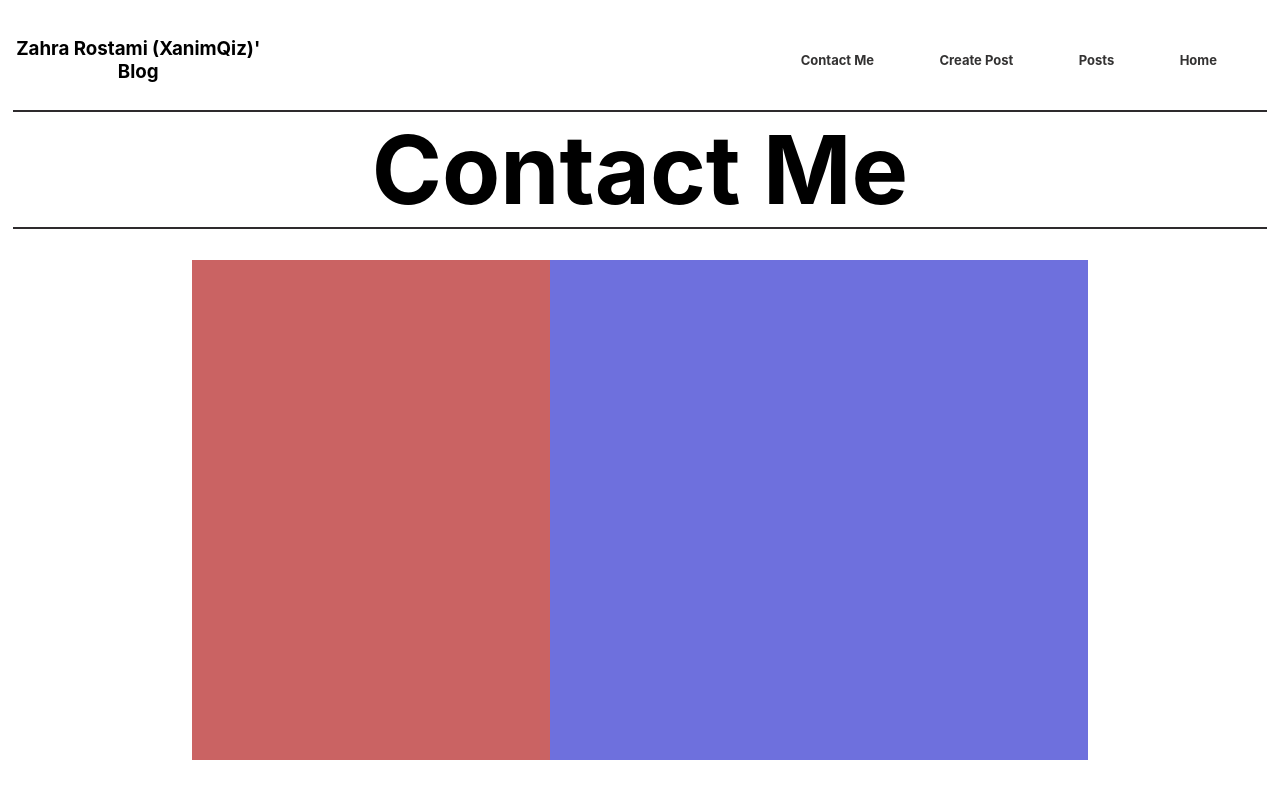
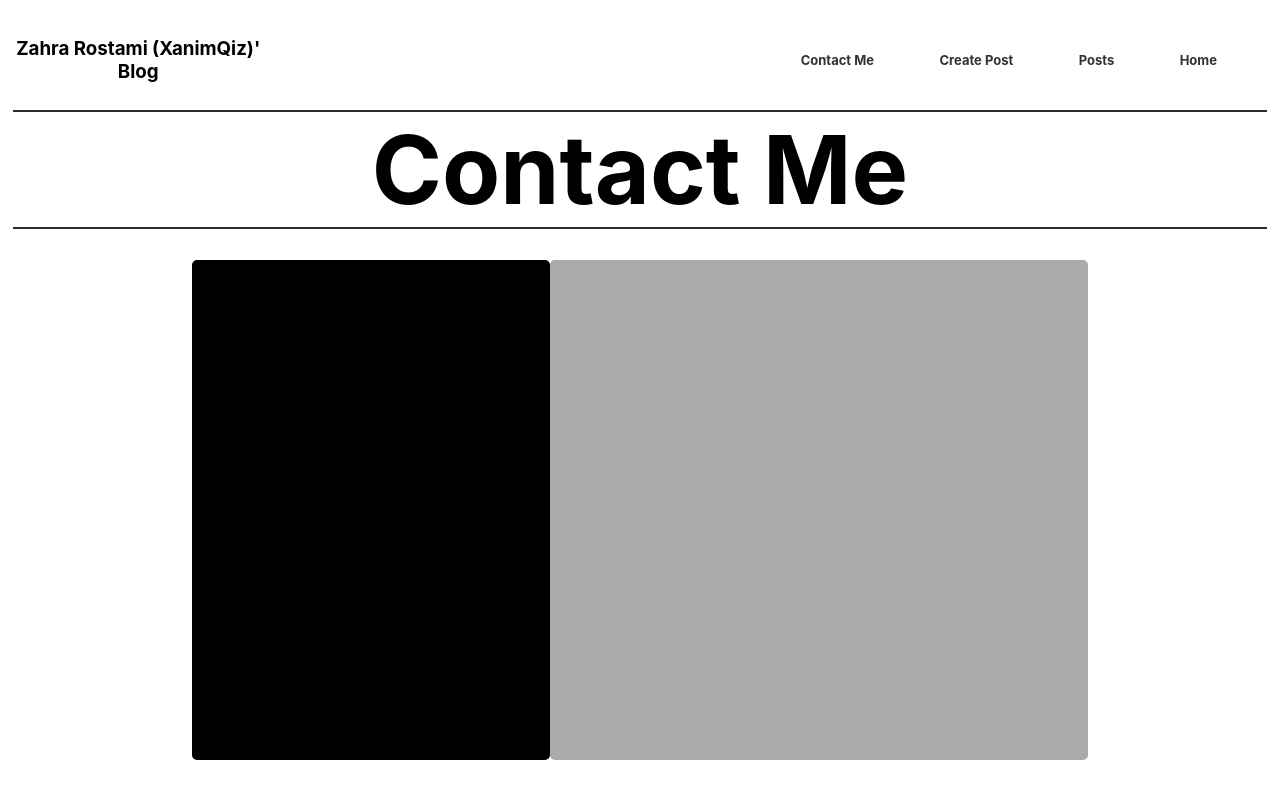
Before and after one commit to zahraRostami1999/blog-app, a React (Create React App) app: page /contactMe in a window 1280 px wide. Built offline with nearby package versions, Linux system fonts and the light colour scheme.

Commit message:
edit contactMe style file: add col_40 and col_60 common class

```diff
--- a/src/pages/contactMe/contactMe.module.css
+++ b/src/pages/contactMe/contactMe.module.css
@@ -11,14 +11,27 @@
     display: flex;
 }
 
+.col_40, .col_60{
+    display: flex;
+    justify-content: center;
+    align-items: center;
+    border-radius: 5px;
+}
+
 .col_40{
     width: 40%;
-    background-color: rgb(202, 99, 99);
+    background-color: rgb(0, 0, 0);
 }
 
 .col_60{
     width: 60%;
-    background-color: rgb(110, 112, 221);
+    background-color: rgb(171, 169, 169);
+}
+
+.colContainer{
+    width: 80%;
+    height: 80%;
+    background-color: rgb(235, 186, 195);
 }
 
 .icon{
```
